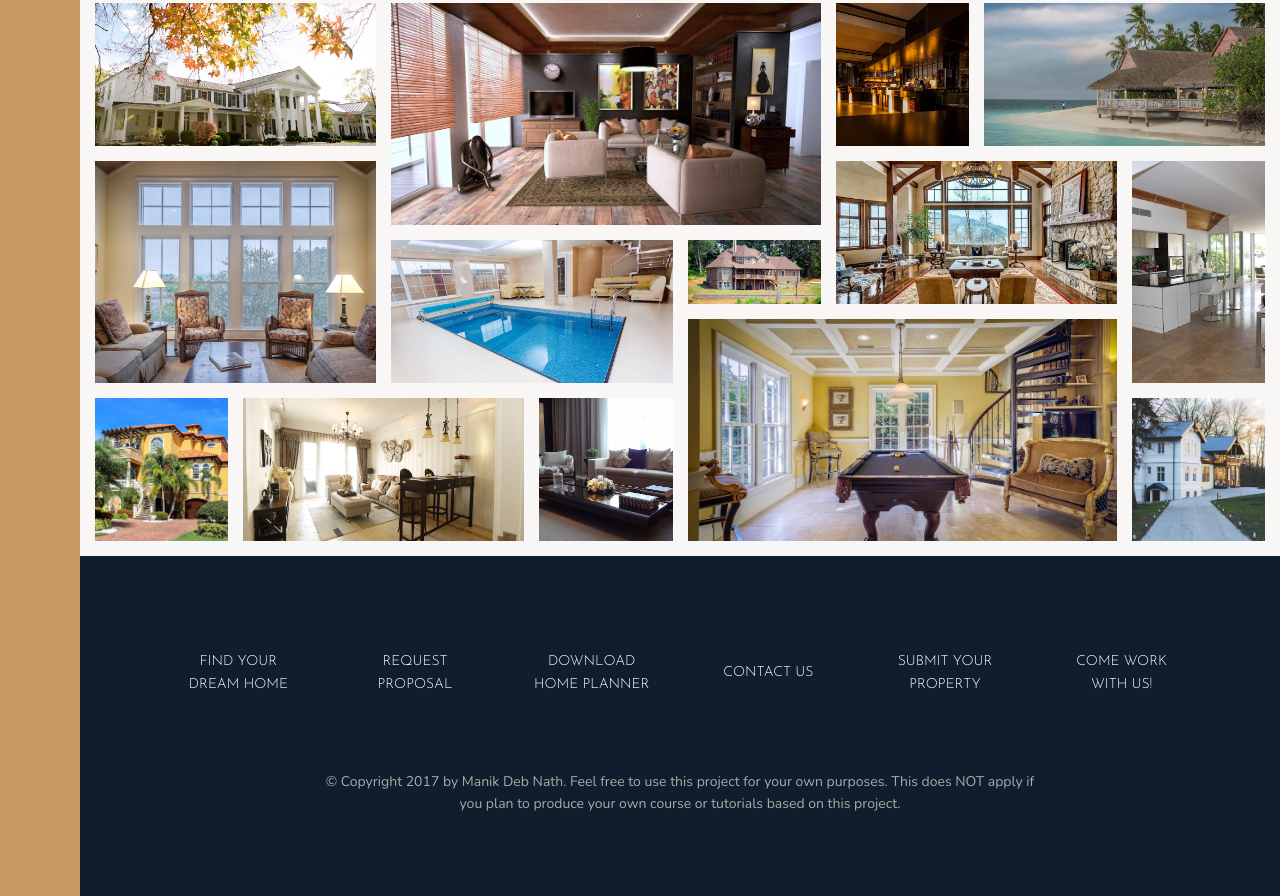
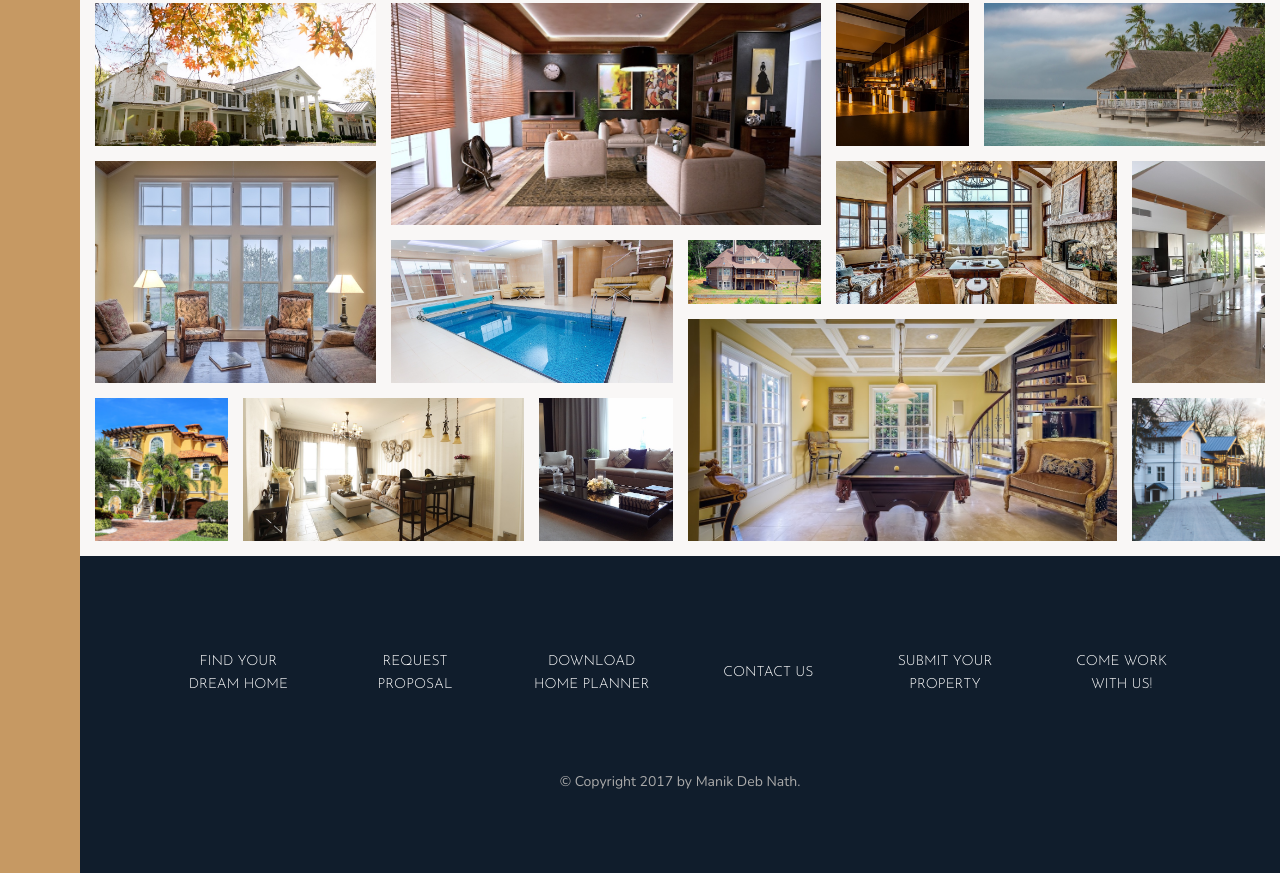
Before and after one commit to manikdeb/SCSS-Grid-Landing-Page, a website: page index.html in a window 1280 px wide. Shown: the part 3084-3980 px from the top of the page. After the commit the page ends 3957 px from the top, so only its background shows below. Drawn offline with nearby package versions, Linux system fonts and the light colour scheme.

Commit message:
Update index.html

```diff
--- a/index.html
+++ b/index.html
@@ -348,7 +348,7 @@
                     <li class="nav__item"><a href="#" class="nav__link">Come work with us!</a></li>
             </ul>
             <p class="copyright">
-                &copy; Copyright 2017 by Manik Deb Nath. Feel free to use this project for your own purposes. This does NOT apply if you plan to produce your own course or tutorials based on this project.
+                &copy; Copyright 2017 by Manik Deb Nath.
             </p>
         </footer>
     </body>
```
